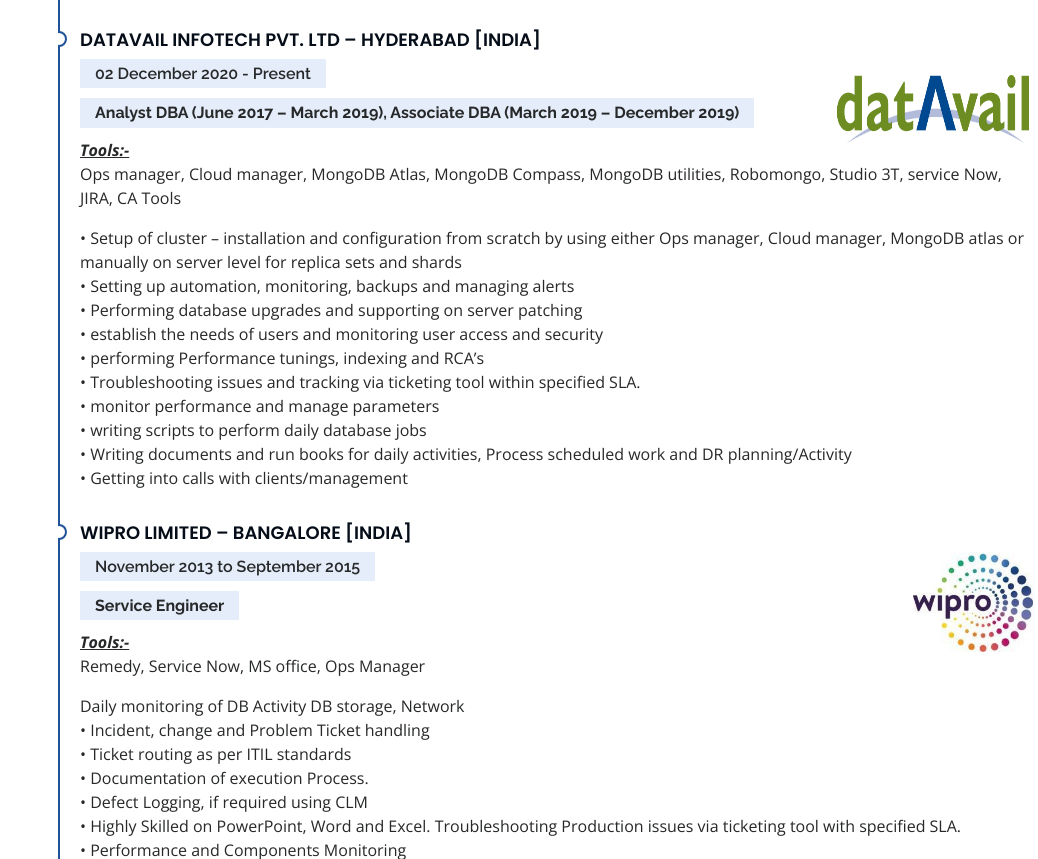
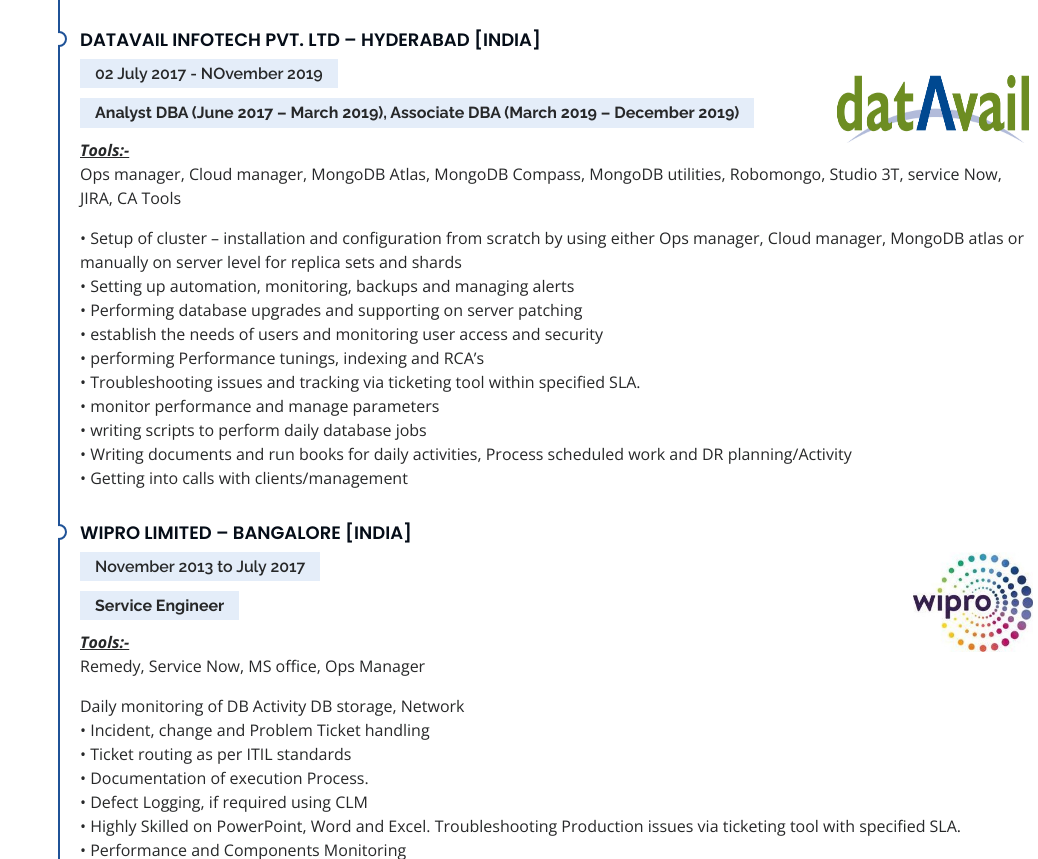
Before and after one commit to Eshwar2201/DB, a plain HTML site: page index.html in a window 1280 px wide. Shown: the part 4759-5618 px from the top of the page, without its empty margins (242-1280 px from the left). Drawn offline with nearby package versions, Linux system fonts and the light colour scheme.

Commit message:
date correction on work experience

```diff
--- a/index.html
+++ b/index.html
@@ -396,7 +396,7 @@
             <div class="resume-item">
               <h4>Datavail InfoTech PVT. LTD – HYDERABAD [India]</h4>
               <img src="assets/img/datavail.jfif" alt="wipro" width="200" height="100">
-              <h5>02 December 2020 - Present</h5><br>
+              <h5>02 July 2017 - NOvember 2019</h5><br>
               <h5><strong>Analyst DBA (June 2017 – March 2019), Associate DBA (March 2019 – December 2019)
                 </strong></h5><br>
               <strong><em><u>Tools:-</u></em></strong><br>
@@ -421,7 +421,7 @@
 
               <h4>Wipro Limited – Bangalore [India] </h4>
               <img src="assets/img/wipro.jfif" alt="wipro" width="120" height="100">
-              <h5>November 2013 to September 2015</h5><br>
+              <h5>November 2013 to July 2017</h5><br>
 
               <h5><strong>Service Engineer
                 </strong></h5><br>
```
